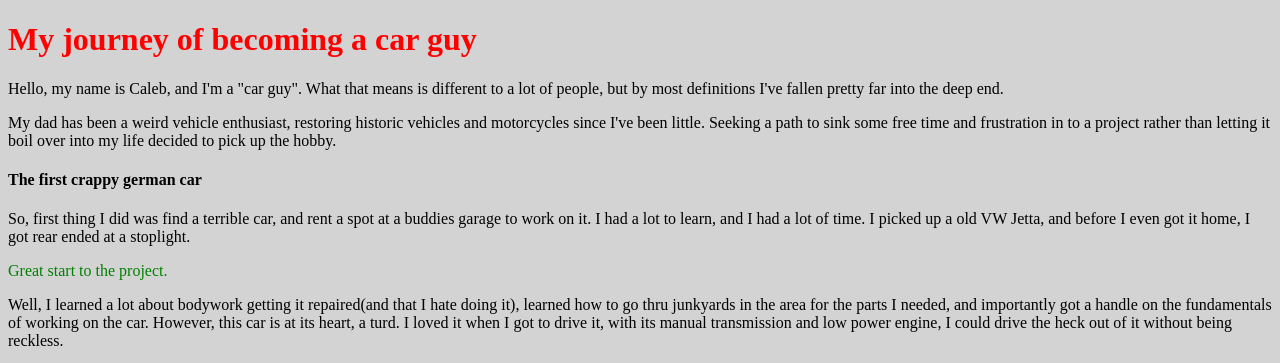
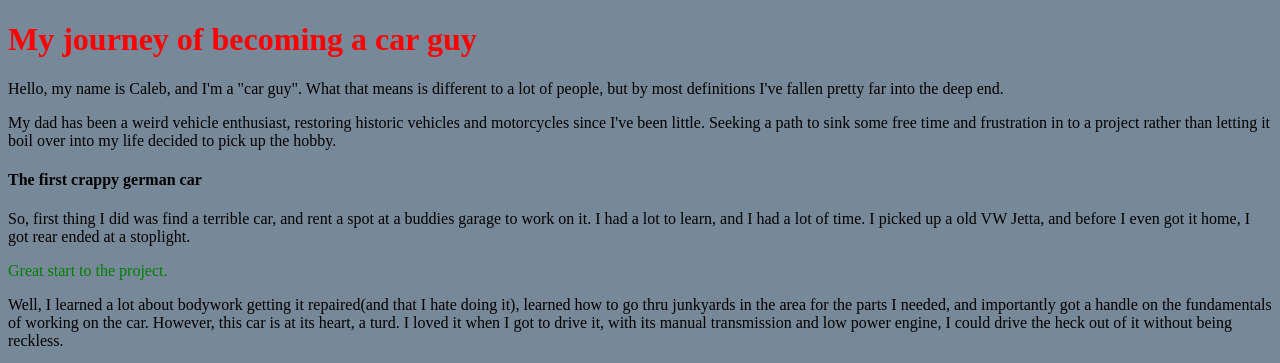
Before and after one commit to PT-Web-Dev-Jan-23/js-assignment-4-html-me-something-LightningFrisk, a website: page index.html in a window 1280 px wide. Shown: the top 363 px of the page. Drawn offline with Linux system fonts and the light colour scheme.

Commit message:
Cleaning up webpage so you can actually read it.
Cleaning up webpage so you can actually read it.

```diff
--- a/styles.css
+++ b/styles.css
@@ -1,10 +1,11 @@
 /* Write your CSS here! */
 body {
   margin: 8px;
-  background-color: lightgrey;
+  background-color: lightslategrey;
 }
 #mainHeading {
   color: red;
+  background-color: lightslategrey;
 }
 
 #testP{
```
